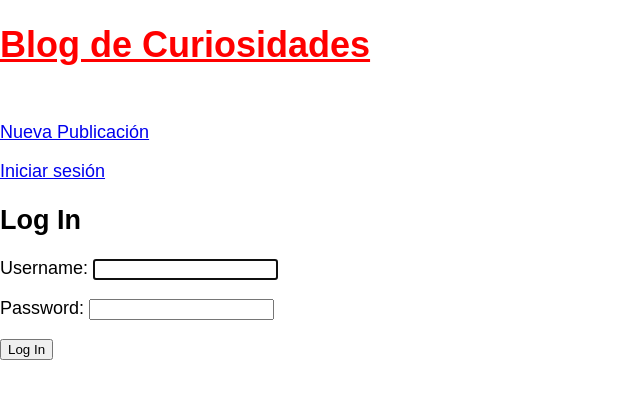
After one commit to osm3rr/blog_july, a Django app: page /accounts/login/ in a window 1280 px wide. The commit adds this page. Shown: the top 399 px of the page, without its empty margins (0-640 px from the left). Run offline with Django 5.2, Linux system fonts and the light colour scheme.

Commit message:
login logout added

```diff
--- a/django_base/settings.py
+++ b/django_base/settings.py
@@ -122,3 +122,6 @@ STATICFILES_DIRS = [ BASE_DIR / 'static' ]  # Directory for static files
 # https://docs.djangoproject.com/en/5.2/ref/settings/#default-auto-field
 
 DEFAULT_AUTO_FIELD = 'django.db.models.BigAutoField'
+
+LOGIN_REDIRECT_URL = 'post_list'  # Redirect to home after login
+LOGOUT_REDIRECT_URL = 'post_list'  # Redirect to home after logout
--- a/django_base/urls.py
+++ b/django_base/urls.py
@@ -20,4 +20,5 @@ from django.urls import path, include
 urlpatterns = [
     path('admin/', admin.site.urls),
     path('', include('blog.urls')),  # Include the blog app's URLs
+    path('accounts/', include('django.contrib.auth.urls')),  # For authentication
 ]
--- a/templates/_base.html
+++ b/templates/_base.html
@@ -20,6 +20,15 @@
             <a href="{% url 'post_new' %}">Nueva Publicación</a>
         </div>
     </header>
+    {% if user.is_authenticated %}
+        <p>Hola, {{ user.username }}!</p>
+        <form action="{% url 'logout' %}" method="post">
+            {% csrf_token %}
+            <button type="submit">Cerrar sesión</button>
+        </form>
+    {% else %}
+        <p><a href="{% url 'login' %}">Iniciar sesión</a></p>
+    {% endif %}
 
     {% block content %}
 
--- /dev/null
+++ b/templates/registration/login.html
@@ -0,0 +1,10 @@
+{% extends "_base.html" %}
+
+{% block content %}
+    <h2>Log In</h2>
+    <form method="post">
+        {% csrf_token %}
+        {{ form.as_p }}
+        <button type="submit">Log In</button>
+    </form>
+{% endblock content %}
```
Also changed, not shown: db.sqlite3.
